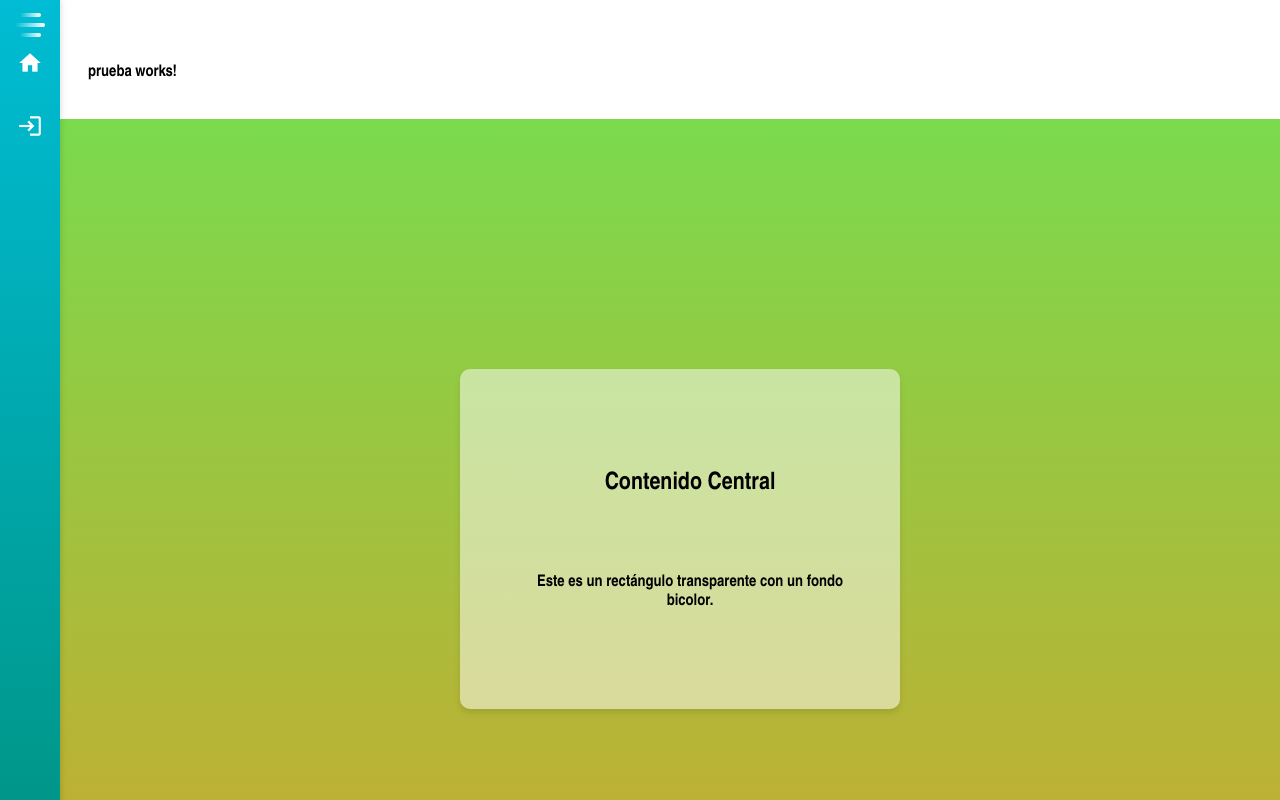
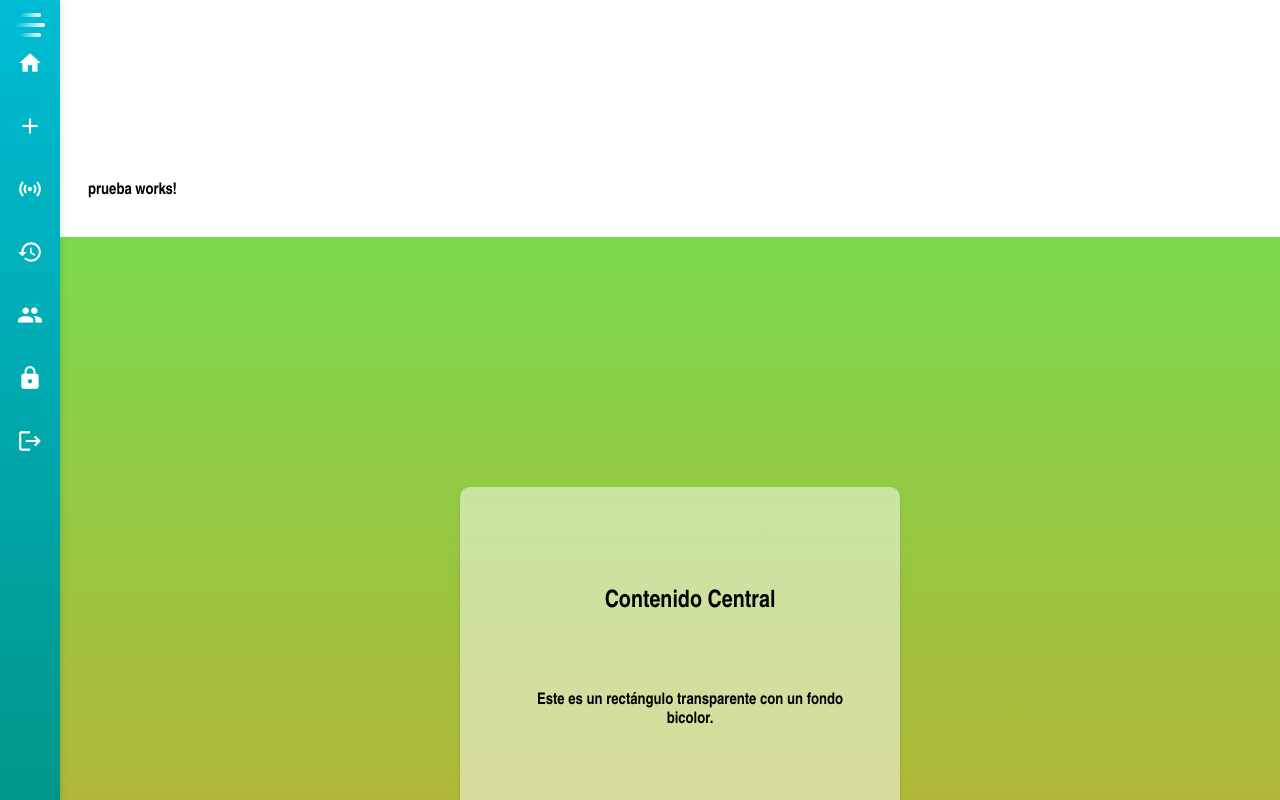
Before and after one commit to AlexHernandez2698632494/AURA, an Angular app: page /prueba in a window 1280 px wide. Shown: the top 800 px of the page. Built offline with nearby package versions, Linux system fonts and the light colour scheme.

Commit message:
Home component
Define Home component as default

```diff
--- a/src/app/app.component.html
+++ b/src/app/app.component.html
@@ -1,6 +1 @@
-<div class="app-container">
-  <app-side-login class="app-side"></app-side-login> <!-- Barra lateral -->
-  <div class="main-content">
-    <router-outlet></router-outlet> <!-- Aquí se renderizan las vistas dinámicas -->
-  </div>
-</div>
+<router-outlet></router-outlet>
--- /dev/null
+++ b/src/app/components/home/home.component.css
@@ -0,0 +1,4 @@
+*{
+    margin-left: 20px; /* Esto asegura que el contenido no se superponga con la barra lateral */
+    padding: 20px;
+}
--- /dev/null
+++ b/src/app/components/home/home.component.html
@@ -0,0 +1,7 @@
+<p>home works!</p>
+<div class="app-container">
+    <app-side-login class="app-side"></app-side-login> <!-- Barra lateral -->
+    <div class="main-content">
+      <router-outlet></router-outlet> <!-- Aquí se renderizan las vistas dinámicas -->
+    </div>
+  </div>
--- /dev/null
+++ b/src/app/components/home/home.component.ts
@@ -0,0 +1,14 @@
+import { Component } from '@angular/core';
+import { RouterOutlet } from '@angular/router';
+import { SideLoginComponent } from '../side-login/side-login.component';
+
+@Component({
+  selector: 'app-root',
+  standalone: true, // El AppComponent también es standalone
+  imports: [RouterOutlet, SideLoginComponent], // Agrega SideComponent a los imports
+  templateUrl: './home.component.html',
+  styleUrls: ['./home.component.css'], // Corrige el nombre de la propiedad
+})
+export class HomeComponent {
+  title = 'Home';
+}
--- a/src/app/components/prueba/prueba.component.html
+++ b/src/app/components/prueba/prueba.component.html
@@ -1,3 +1,9 @@
+<div class="app-container">
+    <app-side class="app-side"></app-side> <!-- Barra lateral -->
+    <div class="main-content">
+      <router-outlet></router-outlet> <!-- Aquí se renderizan las vistas dinámicas -->
+    </div>
+  </div>
 <div class="d">
     <p>prueba works!</p>
     <div class="background">
--- a/src/app/components/prueba/prueba.component.ts
+++ b/src/app/components/prueba/prueba.component.ts
@@ -1,11 +1,13 @@
 import { Component } from '@angular/core';
+import { RouterOutlet } from '@angular/router';
+import { SideComponent } from '../side/side.component';
 
 @Component({
   selector: 'app-prueba',
-  imports: [],
+  imports: [RouterOutlet, SideComponent],
   templateUrl: './prueba.component.html',
   styleUrl: './prueba.component.css'
 })
 export class PruebaComponent {
-
+  title = 'Prueba';
 }
--- a/src/app/components/side-login/side-login.component.html
+++ b/src/app/components/side-login/side-login.component.html
@@ -32,3 +32,4 @@
     </li>
   </ul>
 </div>
+<router-outlet></router-outlet>
--- a/src/app/components/side-login/side-login.component.ts
+++ b/src/app/components/side-login/side-login.component.ts
@@ -6,7 +6,6 @@ import { RouterModule, Router } from '@angular/router'; // Importar Router y Rou
   selector: 'app-side-login',
   standalone: true,
   imports: [CommonModule, RouterModule], // Incluir RouterModule aquí
-
   templateUrl: './side-login.component.html',
   styleUrl: './side-login.component.css'
 })
--- a/src/app/components/side/side.component.html
+++ b/src/app/components/side/side.component.html
@@ -39,3 +39,4 @@
       </li>
     </ul>
   </div>
+  <router-outlet></router-outlet>
--- a/src/app/components/side/side.component.ts
+++ b/src/app/components/side/side.component.ts
@@ -1,11 +1,12 @@
 import { Component } from '@angular/core';
 import { CommonModule } from '@angular/common';
 import { RouterModule } from '@angular/router'; // Importar RouterModule
+import { HomeComponent } from '../home/home.component';
 
 @Component({
   selector: 'app-side',
   standalone: true,
-  imports: [CommonModule, RouterModule], // Incluir RouterModule aquí
+  imports: [CommonModule, RouterModule, HomeComponent], // Incluir RouterModule aquí
   templateUrl: './side.component.html',
   styleUrls: ['./side.component.css'],
 })
@@ -13,7 +14,7 @@ export class SideComponent {
   isCollapsed = true; // Inicialmente está colapsada (solo íconos)
 
   menuItemsTop = [
-    { icon: 'home', label: 'Home', route: '/home', submenu: [], isSubmenuOpen: false },
+    { icon: 'home', label: 'Home', route: '/', submenu: [], isSubmenuOpen: false },
     {
       icon: 'add',
       label: 'Registrar',
--- a/src/main.ts
+++ b/src/main.ts
@@ -1,6 +1,17 @@
 import { bootstrapApplication } from '@angular/platform-browser';
-import { appConfig } from './app/app.config';
+import { provideRouter, Routes } from '@angular/router';
 import { AppComponent } from './app/app.component';
+import { HomeComponent } from './app/components/home/home.component';
+import { PruebaComponent } from './app/components/prueba/prueba.component';
 
-bootstrapApplication(AppComponent, appConfig)
-  .catch((err) => console.error(err));
+const routes: Routes = [
+  { path: '', redirectTo: '/Home', pathMatch: 'full' }, // Redirige por defecto
+  { path: 'Home', component: HomeComponent }, // Define la ruta para el componente por defecto
+  { path: 'prueba', component: PruebaComponent }
+];
+
+bootstrapApplication(AppComponent, {
+  providers: [
+    provideRouter(routes), // Proveer las rutas al enrutador
+  ],
+}).catch((err) => console.error(err));
```
Also changed, not shown: 1 other file (tests, documents, lock files or other folders).
